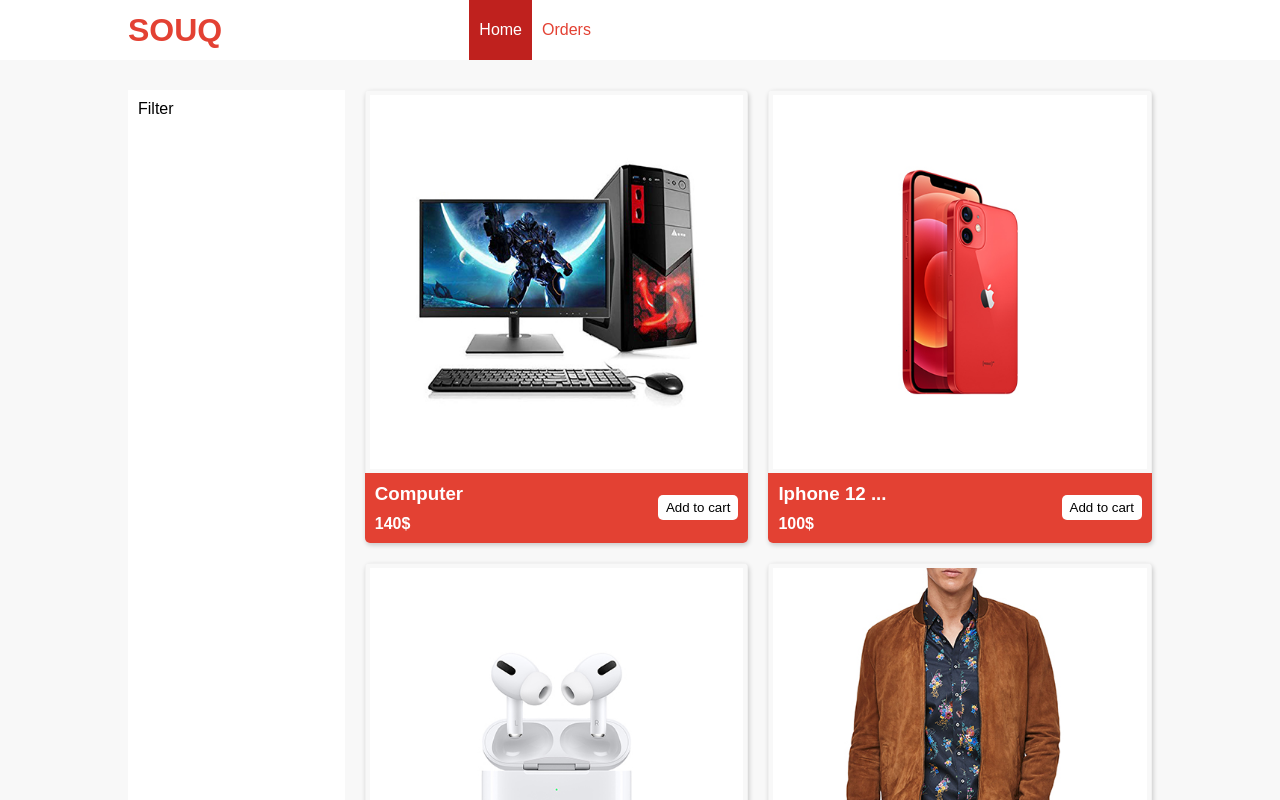
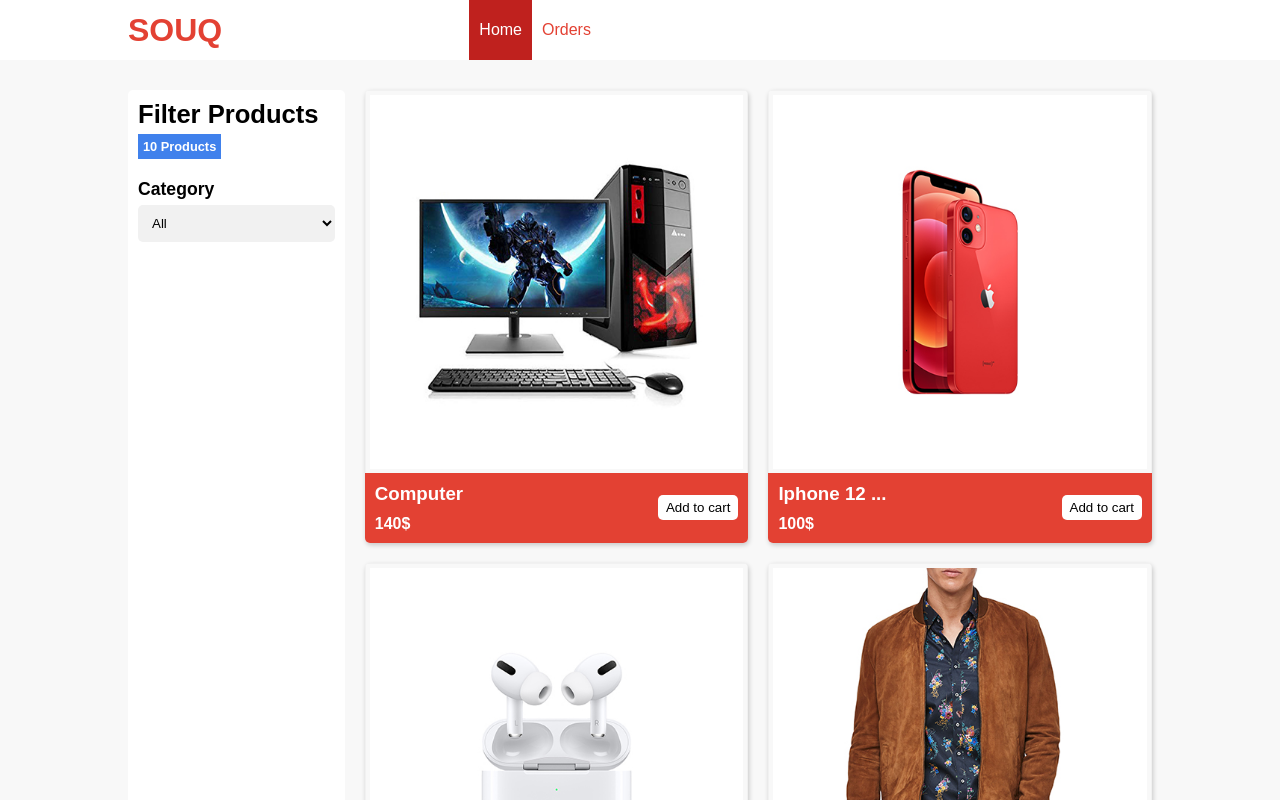
Before and after one commit to youssef-ahmed-Devlogs/Train--mernStack_ecommerce, a React (Create React App) app in the folder client/: page / in a window 1280 px wide. Shown: the top 800 px of the page. Built offline with nearby package versions, Linux system fonts and the light colour scheme.

Commit message:
filter-component

```diff
--- a/client/src/App.js
+++ b/client/src/App.js
@@ -4,6 +4,7 @@
 // import { words } from "./words";
 import data from "../src/data.json";
 import Products from "./components/Products/Products";
+import Filter from "./components/Filter/Filter";
 
 function App() {
   const [products, setProducts] = useState(data);
@@ -14,7 +15,7 @@
       <main>
         <div className="container">
           <div className="wrapper">
-            <div className="filter-wrapper">Filter</div>
+            <Filter products={products} />
             <Products products={products} />
           </div>
         </div>
--- /dev/null
+++ b/client/src/components/Filter/Filter.js
@@ -0,0 +1,21 @@
+import React from "react";
+import "../../css/Filter/Filter.css";
+
+const Filter = (props) => {
+  return (
+    <div className="filter-wrapper">
+      <h2 className="filter-title">Filter Products</h2>
+      <div className="products-count">10 Products</div>
+      <div className="filter-by-category">
+        <span className="filter-head">Category</span>
+        <select className="filter-category">
+          <option value="all">All</option>
+          <option value="electronic">Electronic</option>
+          <option value="fashion">Fashion</option>
+        </select>
+      </div>
+    </div>
+  );
+};
+
+export default Filter;
--- /dev/null
+++ b/client/src/components/Filter/Filter.scss
@@ -0,0 +1,36 @@
+@import "../../sass/variables";
+
+.filter-wrapper {
+  .filter-title {
+    margin-bottom: 5px;
+    font-size: 1.6rem;
+  }
+
+  .products-count {
+    color: $whiteColor;
+    padding: 5px;
+    width: max-content;
+    background-color: $secondColor;
+    font-weight: bold;
+    margin-bottom: 20px;
+    font-size: 0.8rem;
+  }
+
+  .filter-head {
+    display: block;
+    font-weight: bold;
+    font-size: 1.1rem;
+    margin-bottom: 5px;
+  }
+
+  .filter-category {
+    display: block;
+    width: 100%;
+    border: none;
+    outline: none;
+    background-color: #f1f1f1;
+    padding: 10px;
+    border-radius: 5px;
+    cursor: pointer;
+  }
+}
--- /dev/null
+++ b/client/src/css/Filter/Filter.css
@@ -0,0 +1,29 @@
+.filter-wrapper .filter-title {
+  margin-bottom: 5px;
+  font-size: 1.6rem;
+}
+.filter-wrapper .products-count {
+  color: #ffffff;
+  padding: 5px;
+  width: max-content;
+  background-color: #4081ec;
+  font-weight: bold;
+  margin-bottom: 20px;
+  font-size: 0.8rem;
+}
+.filter-wrapper .filter-head {
+  display: block;
+  font-weight: bold;
+  font-size: 1.1rem;
+  margin-bottom: 5px;
+}
+.filter-wrapper .filter-category {
+  display: block;
+  width: 100%;
+  border: none;
+  outline: none;
+  background-color: #f1f1f1;
+  padding: 10px;
+  border-radius: 5px;
+  cursor: pointer;
+}
--- a/client/src/css/index.css
+++ b/client/src/css/index.css
@@ -82,4 +82,5 @@
   flex: 1;
   background-color: #ffffff;
   padding: 10px;
+  border-radius: 5px;
 }
--- a/client/src/data.json
+++ b/client/src/data.json
@@ -5,7 +5,8 @@
     "imageUrl": "/images/product1.jpg",
     "desc": "Lorem Ipsum is simply dummy text of the printing and typesetting industry. Lorem Ipsum has been the industry's standard dummy text ever since the 1500s, when an unknown printer took a galley of type and scrambled it to make a type specimen book. It has survived not only five centuries, but also the leap into electronic typesetting, remaining essentially unchanged. It was popularised in the 1960s with the release of Letraset sheets containing Lorem Ipsum passages, and more recently with desktop publishing software like Aldus PageMaker including versions of Lorem Ipsum.",
     "price": 140,
-    "colors": ["red", "blue", "white"]
+    "colors": ["red", "blue", "white"],
+    "category": "electronic"
   },
   {
     "id": "id2",
@@ -13,7 +14,8 @@
     "imageUrl": "/images/product2.jpg",
     "desc": "Lorem Ipsum is simply dummy text of the printing and typesetting industry. Lorem Ipsum has been the industry's standard dummy text ever since the 1500s, when an unknown printer took a galley of type and scrambled it to make a type specimen book. It has survived not only five centuries, but also the leap into electronic typesetting, remaining essentially unchanged. It was popularised in the 1960s with the release of Letraset sheets containing Lorem Ipsum passages, and more recently with desktop publishing software like Aldus PageMaker including versions of Lorem Ipsum.",
     "price": 100,
-    "colors": ["red", "gold", "white"]
+    "colors": ["red", "gold", "white"],
+    "category": "electronic"
   },
   {
     "id": "id3",
@@ -21,7 +23,8 @@
     "imageUrl": "/images/product3.jpg",
     "desc": "Lorem Ipsum is simply dummy text of the printing and typesetting industry. Lorem Ipsum has been the industry's standard dummy text ever since the 1500s, when an unknown printer took a galley of type and scrambled it to make a type specimen book. It has survived not only five centuries, but also the leap into electronic typesetting, remaining essentially unchanged. It was popularised in the 1960s with the release of Letraset sheets containing Lorem Ipsum passages, and more recently with desktop publishing software like Aldus PageMaker including versions of Lorem Ipsum.",
     "price": 30,
-    "colors": ["black", "white"]
+    "colors": ["black", "white"],
+    "category": "electronic"
   },
   {
     "id": "id4",
@@ -29,6 +32,7 @@
     "imageUrl": "/images/product4.jpg",
     "desc": "Lorem Ipsum is simply dummy text of the printing and typesetting industry. Lorem Ipsum has been the industry's standard dummy text ever since the 1500s, when an unknown printer took a galley of type and scrambled it to make a type specimen book. It has survived not only five centuries, but also the leap into electronic typesetting, remaining essentially unchanged. It was popularised in the 1960s with the release of Letraset sheets containing Lorem Ipsum passages, and more recently with desktop publishing software like Aldus PageMaker including versions of Lorem Ipsum.",
     "price": 30,
-    "colors": ["brown", "black", "white"]
+    "colors": ["brown", "black", "white"],
+    "category": "fashion"
   }
 ]
--- a/client/src/sass/index.scss
+++ b/client/src/sass/index.scss
@@ -87,6 +87,7 @@
         flex: 1;
         background-color: $whiteColor;
         padding: 10px;
+        border-radius: 5px;
       }
     }
   }
```
